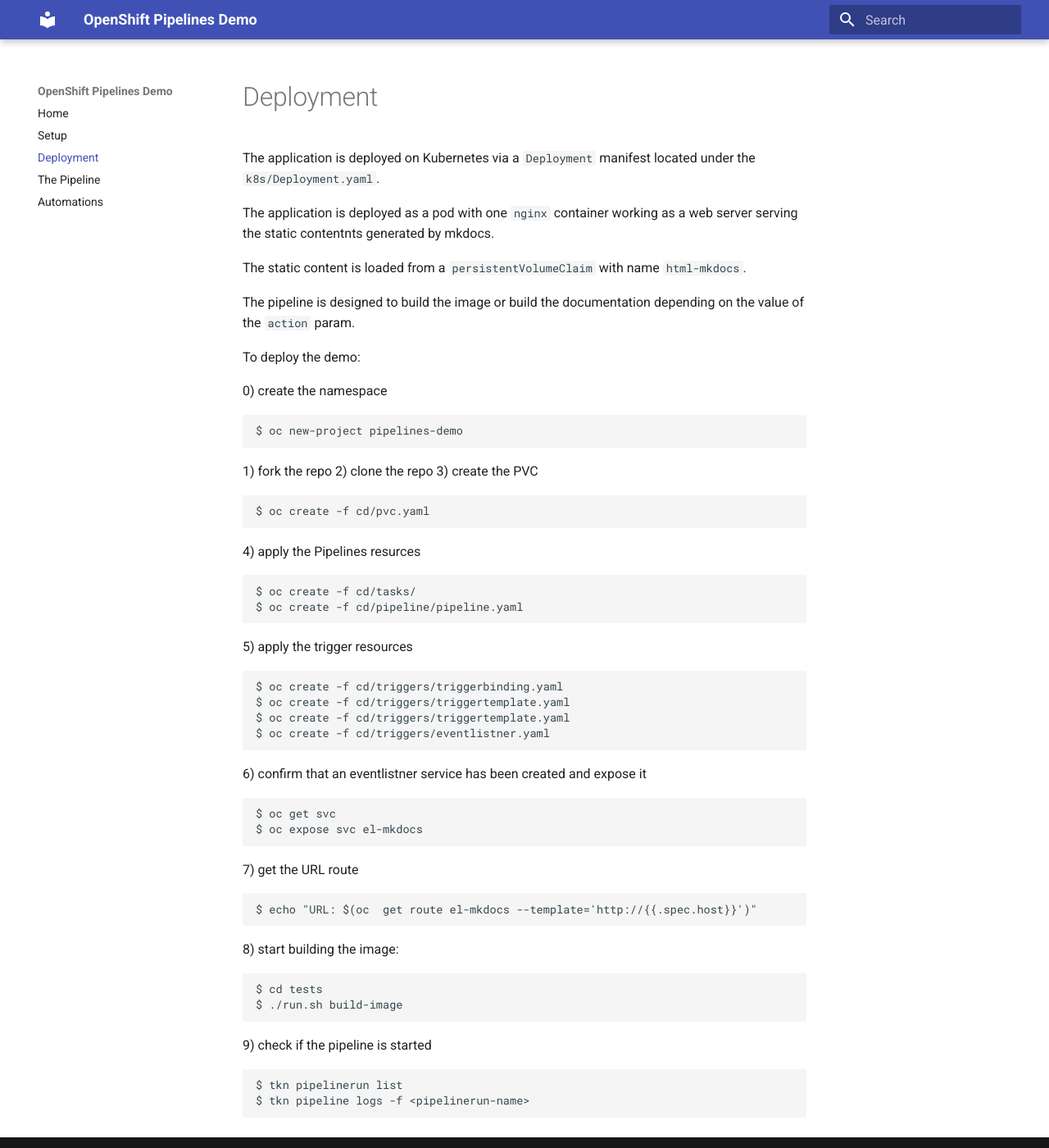
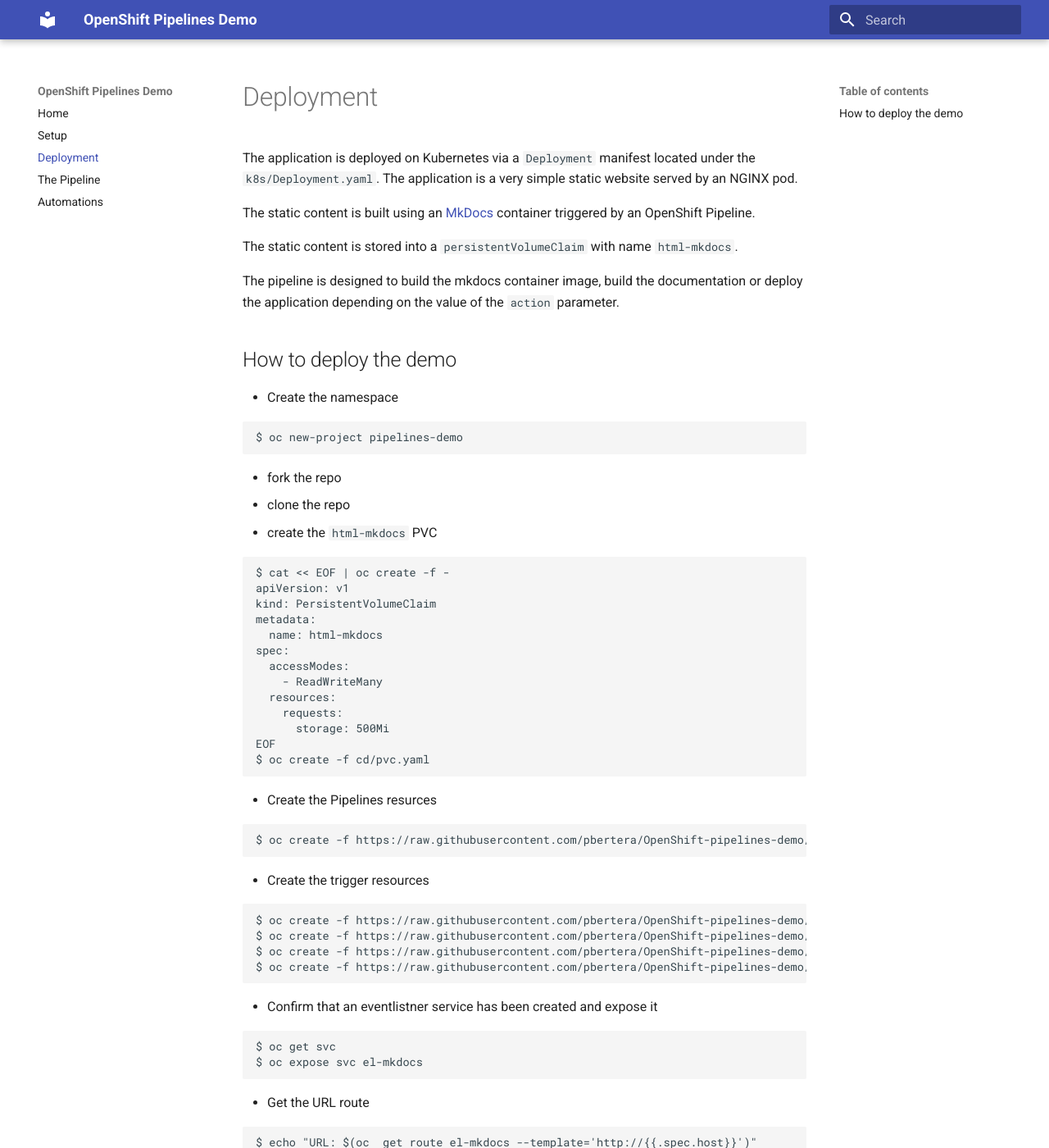
Before and after one commit to pbertera/OpenShift-pipelines-demo, an MkDocs documentation site: the page built from docs/deployment.md, in a window 1280 px wide and 1400 px high. Shown: the whole window at 82% size. Built offline with MkDocs 1.6.1 and Material for MkDocs 9.7.7, drawn with Linux system fonts in a browser that asks for light colours; old or Windows-style settings are respelled for this version of MkDocs; some of the changed text lies outside the part shown.

Commit message:
ADD: addedd documentation

````diff
--- a/docs/deployment.md
+++ b/docs/deployment.md
@@ -1,66 +1,84 @@
 The application is deployed on Kubernetes via a `Deployment` manifest located under the `k8s/Deployment.yaml`.
+The application is a very simple static website served by an NGINX pod.
 
-The application is deployed as a pod with one `nginx` container working as a web server serving the static contentnts generated by mkdocs.
+The static content is built using an [MkDocs](https://www.mkdocs.org) container triggered by an OpenShift Pipeline.
 
-The static content is loaded from a `persistentVolumeClaim` with name `html-mkdocs`.
+The static content is stored into a `persistentVolumeClaim` with name `html-mkdocs`.
 
-The pipeline is designed to build the image or build the documentation depending on the value of the `action` param.
+The pipeline is designed to build the mkdocs container image, build the documentation or deploy the application depending on the value of the `action` parameter.
 
-To deploy the demo:
+## How to deploy the demo
 
-0) create the namespace
+- Create the namespace
 
 ```
 $ oc new-project pipelines-demo
 ```
 
-1) fork the repo
-2) clone the repo
-3) create the PVC
+- fork the repo
+- clone the repo
+- create the `html-mkdocs` PVC
 
 ```
+$ cat << EOF | oc create -f -
+apiVersion: v1
+kind: PersistentVolumeClaim
+metadata:
+  name: html-mkdocs
+spec:
+  accessModes:
+    - ReadWriteMany
+  resources:
+    requests:
+      storage: 500Mi
+EOF
 $ oc create -f cd/pvc.yaml
 ```
 
-4) apply the Pipelines resurces
+- Create the Pipelines resurces
 
 ```
-$ oc create -f cd/tasks/
-$ oc create -f cd/pipeline/pipeline.yaml
+$ oc create -f https://raw.githubusercontent.com/pbertera/OpenShift-pipelines-demo/main/cd/pipeline/pipeline.yaml
 ```
 
-5) apply the trigger resources
+- Create the trigger resources
 
 ```
-$ oc create -f cd/triggers/triggerbinding.yaml
-$ oc create -f cd/triggers/triggertemplate.yaml
-$ oc create -f cd/triggers/triggertemplate.yaml
-$ oc create -f cd/triggers/eventlistner.yaml
+$ oc create -f https://raw.githubusercontent.com/pbertera/OpenShift-pipelines-demo/main/cd/triggers/triggerbinding.yaml
+$ oc create -f https://raw.githubusercontent.com/pbertera/OpenShift-pipelines-demo/main/cd/triggers/triggertemplate.yaml
+$ oc create -f https://raw.githubusercontent.com/pbertera/OpenShift-pipelines-demo/main/cd/triggers/trigger.yaml
+$ oc create -f https://raw.githubusercontent.com/pbertera/OpenShift-pipelines-demo/main/cd/triggers/eventlistner.yaml
 ```
 
-6) confirm that an eventlistner service has been created and expose it
+- Confirm that an eventlistner service has been created and expose it
 
 ```
 $ oc get svc
 $ oc expose svc el-mkdocs
 ```
 
-7) get the URL route
+- Get the URL route
 
 ```
 $ echo "URL: $(oc  get route el-mkdocs --template='http://{{.spec.host}}')"
 ```
 
-8) start building the image:
+- Start building the image:
 
 ```
 $ cd tests
 $ ./run.sh build-image
 ```
 
-9) check if the pipeline is started
+- Check if the pipeline is started
 
 ```
 $ tkn pipelinerun list
 $ tkn pipeline logs -f <pipelinerun-name>
 ```
+- Once the pipline terminated successfully you can deploy the application
+
+```
+$ cd tests
+$ ./run.sh deploy
+```
````
Also changed, not shown: README.md (added, +6 -0 lines), docs/automations.md (+1 -0 lines), docs/index.md (+7 -3 lines), docs/pipeline.md (+1 -0 lines), docs/setup.md (+6 -3 lines), docs/images/application.png (added), docs/images/pipeline.png (added), docs/images/structure.png (added), docs/images/trigger.png (added), 1 other file.
